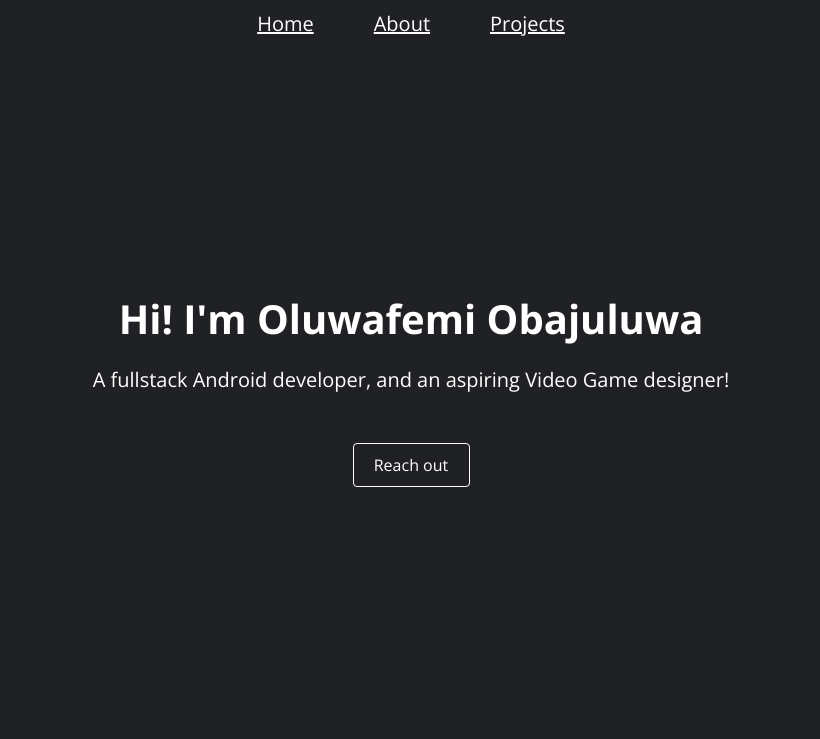
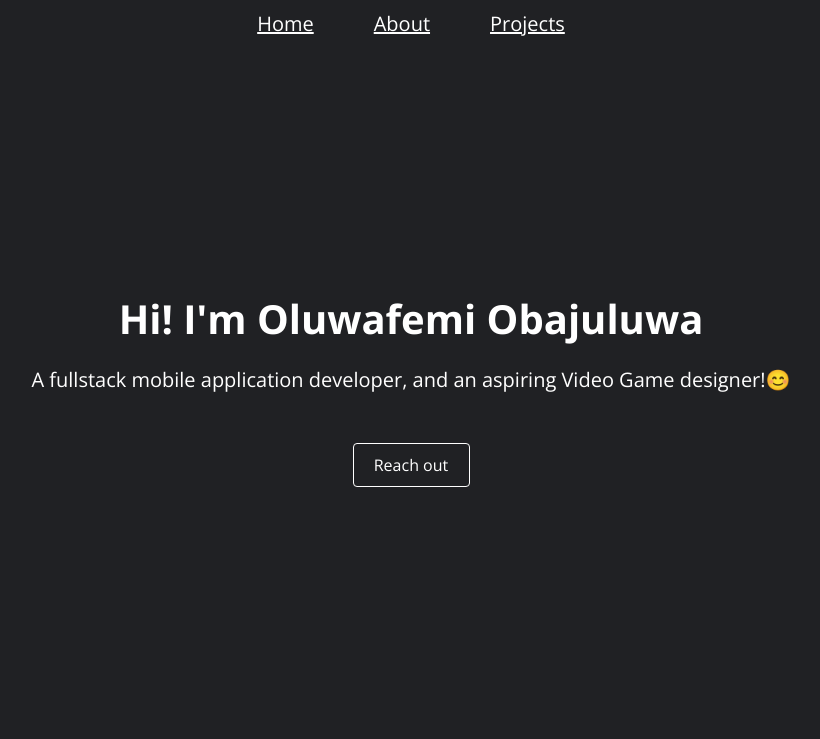
Before and after one commit to echoeyecodes/PersonalWebsite, a Gatsby site: page / in a window 1280 px wide. Shown: the top 739 px of the page, without its empty margins (229-1049 px from the left). Built offline with nearby package versions, Linux system fonts and the light colour scheme; Gatsby itself is replaced by a stand-in of ours.

Commit message:
updated bio info

```diff
--- a/src/components/hero.tsx
+++ b/src/components/hero.tsx
@@ -21,7 +21,7 @@ function Hero() {
         <div className="hero">
             <h3>Hi! I'm Oluwafemi Obajuluwa</h3>
 
-            <p>A fullstack Android developer, and an aspiring Video Game designer!</p>
+            <p>A fullstack mobile application developer, and an aspiring Video Game designer!😊</p>
 
             <PrimaryButton text="Reach out" link="mailto:femiobajuluwa@gmail.com" />
         </div>
```
